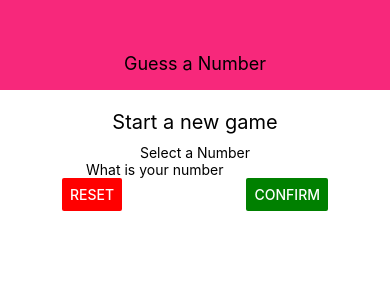
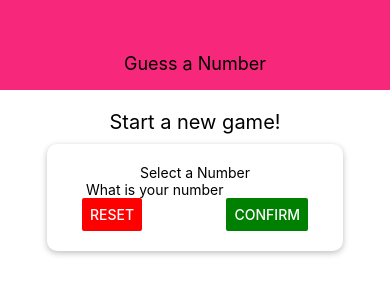
Before and after one commit to Christian-Vasilev/GuessTheNumber, a React Native app: screen / in a window 390 px wide. Shown: the top 300 px of the page. Built offline with nearby package versions, Linux system fonts and the light colour scheme.

Commit message:
create a card component for reausable styles

```diff
--- /dev/null
+++ b/components/Card/Card.js
@@ -0,0 +1,31 @@
+import React from 'react';
+import {
+    View,
+    StyleSheet
+} from 'react-native';
+
+const Card = ({ children, style }) => {
+    return (
+        <View style={{...styles.card, ...style}}>
+            {children}
+        </View>
+    );
+}
+
+const styles = new StyleSheet.create({
+    card: {
+        shadowColor: 'black',
+        shadowOffset: {
+            width: 0,
+            height: 2
+        },
+        shadowRadius: 6,
+        shadowOpacity: 0.26,
+        backgroundColor: 'white',
+        elevation: 6,
+        padding: 20,
+        borderRadius: 10
+    },
+});
+
+export default Card;
--- /dev/null
+++ b/components/Card/index.js
@@ -0,0 +1 @@
+export { default } from './Card';
--- a/screens/StartGameScreen/StartGameScreen.js
+++ b/screens/StartGameScreen/StartGameScreen.js
@@ -6,19 +6,20 @@ import {
     Button,
     StyleSheet
 } from 'react-native';
+import Card from '../../components/Card';
 
 const StartGameScreen = () => {
     return (
         <View style={styles.screen}>
-            <Text style={styles.title}>Start a new game</Text>
-            <View style={styles.inputContainer}>
+            <Text style={styles.title}>Start a new game!</Text>
+            <Card style={styles.inputContainer} >
                 <Text>Select a Number</Text>
                 <TextInput placeholder='What is your number' />
                 <View style={styles.buttonContainer}>
                     <Button title='Reset' color='red' onPress={() => {}}/>
                     <Button title='Confirm' color='green' onPress={() => {}} />
                 </View>
-            </View>
+            </Card>
         </View>
     );
 }
```
